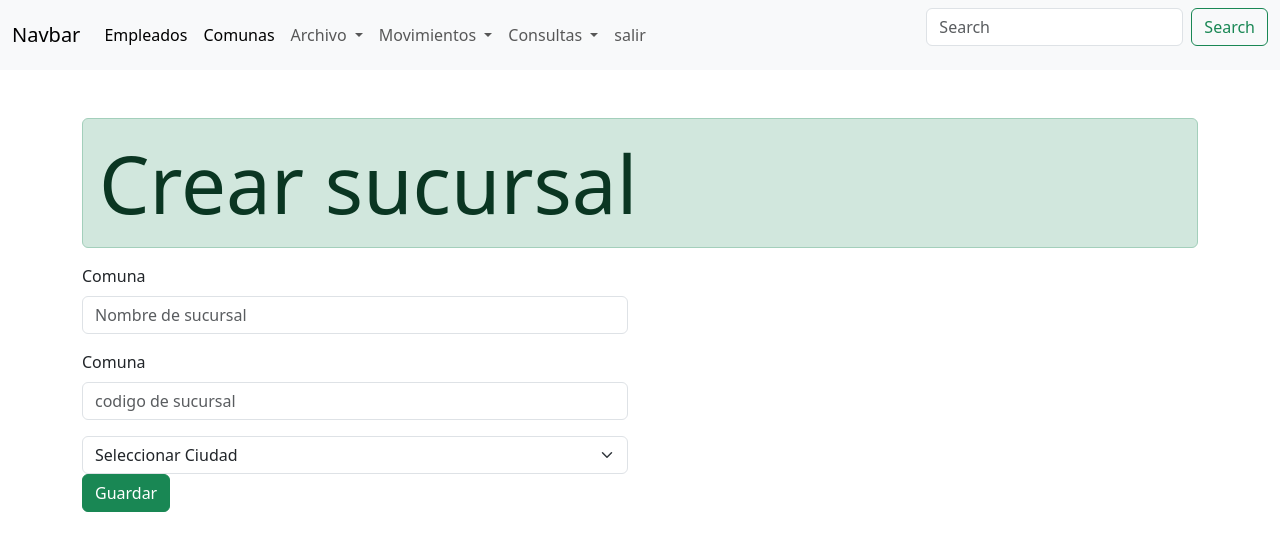
After one commit to miguelangel2011222/prueba-n3-profesor-cesar, a Django app: page /ingresar-sucursal/ in a window 1280 px wide. The commit adds this page. Shown: the top 551 px of the page. Run offline with Django 5.2, Linux system fonts and the light colour scheme; data that the repository does not hold is empty.

Commit message:
avance del modulo sucursal

```diff
--- a/ProyectoBD/urls.py
+++ b/ProyectoBD/urls.py
@@ -28,6 +28,8 @@ from Prueba.views import Index_Alumnos,Create_Alumno,View_Alumno
 from Prueba.views import login_view
 
 from Prueba.views import Index_Usuario,View_Usuario,Update_Usuario
+
+from Prueba.views import SucursalIndex,sucursalView,sucursalCreate
 
 urlpatterns = [
     #appbd
@@ -65,7 +67,9 @@ urlpatterns = [
 
 
     #sucursales
-
+    path('sucursal/',SucursalIndex),
+    path('ingresar-sucursal/',sucursalCreate),
+    path('ver-sucursal/<int:id>',sucursalView),
 
     #matriculas
 
--- /dev/null
+++ b/Prueba/templates/create-sucursal.html
@@ -0,0 +1,30 @@
+{%include 'header.html'%}
+<div class='container mt-5'>
+   <div class="alert alert-success display-1">Crear sucursal</div>
+    <form method="POST" action="/ingresar-sucursal/">
+         {% csrf_token %}
+         <div class="row">
+             <div class="col-md-6">
+                 <div class="mb-3">
+                    <label for="txtsucursal" class="form-label">Comuna</label>
+                    <input type="text" class="form-control" id="txtsucursal"
+                       name="txtsucursal" placeholder="Nombre de sucursal ">
+                 </div>
+                 <div class="mb-3">
+                    <label for="txtsucursalcod" class="form-label">Comuna</label>
+                    <input type="text" class="form-control" id="txtsucursalcod"
+                       name="txtsucursalcod" placeholder="codigo de sucursal ">
+                 </div>
+                 <select class="form-select" aria-label="Default Select"
+                     name="ciudad">
+                     <option value="-1">Seleccionar Ciudad</option>
+                     {%for ciu in ciudades%}
+                        <option value="{{ciu.id}}">{{ciu.CIUCODIGO}}</option>
+                    {%endfor%}
+                </select>
+                <input type="submit" class="btn btn-success" value="Guardar">
+             </div>
+        </div>
+    </form>
+</div>
+{%include 'footer.html'%}
--- a/Prueba/views.py
+++ b/Prueba/views.py
@@ -1,5 +1,5 @@
 from django.shortcuts import render,redirect
-from Prueba.models import Ciudades,Tipocurso,Alumnos,Usuarios
+from Prueba.models import Ciudades,Tipocurso,Alumnos,Usuarios,Sucursales
 from . import forms
 from .forms import CiudadesForm,TipoCursoForm,AlumnosForm,UsuarioForm
 # Create your views here.
@@ -131,3 +131,26 @@ def Update_Usuario(request,id):
     return render(request,'update-usuario.html',data)
 
 #sucursales
+def SucursalIndex(request):
+    sucursal=Sucursales.objects.all()
+    data={'sucursal':sucursal}
+    return render(request,
+                  'sucursales.html',data)
+def sucursalCreate(request):
+    sucursal=Sucursales()
+    if request.method=='POST':
+        sucursal.SUCNOMBRE=request.POST['txtsucursal']
+        sucursal.SUCCODIGO=request.POST['txtsucursalcod']
+        ciudad=Ciudades.objects.get(id=request.POST["ciudad"])
+        sucursal.CIUCODIGO=ciudad
+        sucursal.save()
+        return SucursalIndex(request)
+    else:
+        ciudades=Ciudades.objects.all()
+        data={'ciudades':ciudades}
+        return render(request,'create-sucursal.html',data)
+
+def sucursalView(request, id):
+    sucursal = Sucursales.objects.get(id=id)
+    data = {'sucursal': sucursal}
+    return render(request, 'view-sucursal.html', data)
--- a/templates/header.html
+++ b/templates/header.html
@@ -23,7 +23,7 @@
                 </a>
                 <ul class="dropdown-menu">
                   <li><a class="dropdown-item" href="../ciudades/">Ciudades</a></li>
-                  <li><a class="dropdown-item" href="#">Sucursales</a></li>
+                  <li><a class="dropdown-item" href="../sucursal/">Sucursales</a></li>
                   <li><a class="dropdown-item" href="../tipo cursos/">Tipos De Curso</a></li>
                   <li><hr class="dropdown-divider"></li>
                   <li><a class="dropdown-item" href="../usuario/">Usuarios</a></li>
```
Also changed, not shown: Prueba/templates/sucursales.html (added, +42 -0 lines), Prueba/templates/view-sucursal.html (added, +13 -0 lines).
